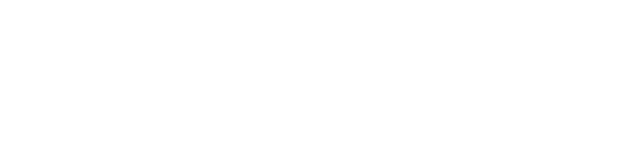
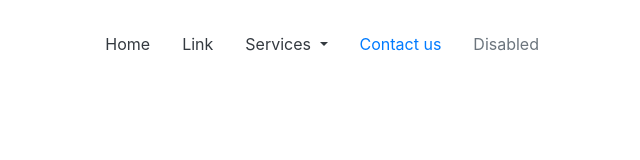
Before and after one commit to BracketNerd101/ms-clean, a plain HTML site: page index.html in a window 1280 px wide. Shown: the whole page, without its empty margins (640-1280 px from the left). Drawn offline with nearby package versions, Linux system fonts and the light colour scheme.

Commit message:
upadted nav for desktop

```diff
--- a/index.html
+++ b/index.html
@@ -11,6 +11,45 @@
   </head>
   <body>
 
+      <div class="container pt-4">
+        <div class="row">
+          <div class="col-lg-12 col-md-12 col-sm-12">
+
+            <ul class="nav justify-content-end">
+              <li class="nav-item">
+                <a class="nav-link text-dark" href="#">Home</a>
+              </li>
+              <li class="nav-item">
+                <a class="nav-link text-dark" href="#">Link</a>
+              </li>
+              <li>
+                <a class="nav-link text-dark dropdown-toggle" href="#" id="navbarDropdown" role="button" data-toggle="dropdown" aria-haspopup="true" aria-expanded="false">
+                  Services
+                </a>
+                <div class="dropdown-menu" aria-labelledby="navbarDropdown">
+
+                  <a class="dropdown-item" href="#">Vacation Rental</a>
+                  <a class="dropdown-item" href="#">Resedential Living</a>
+                  <a class="dropdown-item" href="#">Vacant Apartments</a>
+                  <a class="dropdown-item" href="#">Senior Living</a>
+
+                </div>
+              </li>
+              </li>
+              <li class="nav-item">
+                <a class="nav-link" href="#">Contact us</a>
+              </li>
+              <li class="nav-item">
+                <a class="nav-link disabled" href="#" tabindex="-1" aria-disabled="true">Disabled</a>
+              </li>
+            </ul>
+
+          </div>
+        </div>
+      </div>
+
+
+
     <!-- Optional JavaScript -->
     <!-- jQuery first, then Popper.js, then Bootstrap JS -->
     <script src="https://code.jquery.com/jquery-3.3.1.slim.min.js" integrity="sha384-q8i/X+965DzO0rT7abK41JStQIAqVgRVzpbzo5smXKp4YfRvH+8abtTE1Pi6jizo" crossorigin="anonymous"></script>
```
